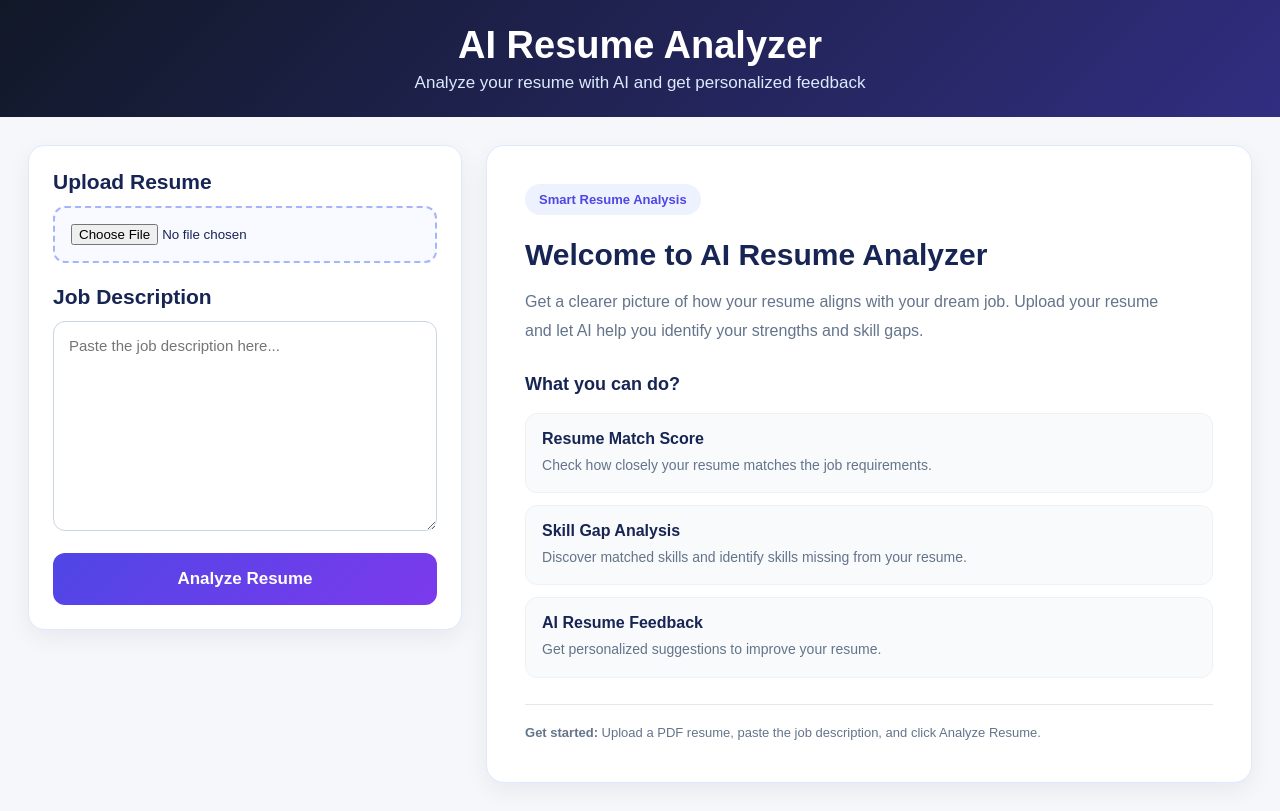
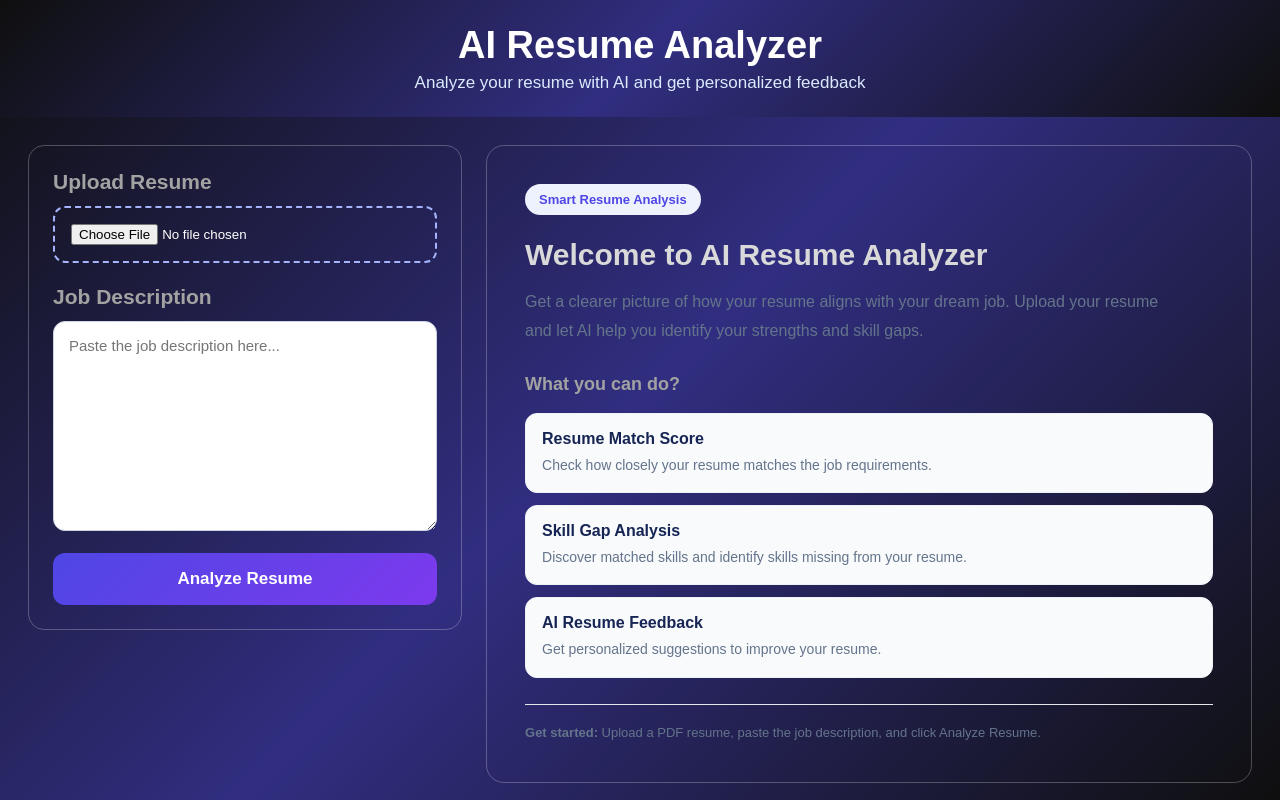
Before and after one commit to RitamNaskar11/Resume_analyzer, a Flask app: page / in a window 1280 px wide. Run offline with Flask 3, Linux system fonts and the light colour scheme.

Commit message:
Update commit

```diff
--- a/templates/index.html
+++ b/templates/index.html
@@ -14,15 +14,26 @@
             padding: 0;
         }
 
+        main {
+            background: transparent;
+        }
+
+        body {
+            margin: 0;
+            min-height: 100%;
+        }
+
         body {
             font-family: Arial, sans-serif;
-            background: #f5f7fb;
-            color: #172554;
+
+            background: linear-gradient(135deg, #0f0f0f, #312e81, #0f0f0f);
+
+            min-height: 100vh;
         }
 
         /* HEADER */
         .header {
-            background: linear-gradient(135deg, #111827, #312e81);
+            background: linear-gradient(135deg, #0f0f0f, #312e81, #0f0f0f);
             color: white;
             padding: 24px 20px;
             text-align: center;
@@ -48,10 +59,10 @@
 
         .dashboard {
             display: grid;
+            background: transparent;
 
             /* Left form + Right content */
-            grid-template-columns:
-                minmax(350px, 0.85fr) minmax(0, 1.5fr);
+            grid-template-columns: minmax(350px, 0.85fr) minmax(0, 1.5fr);
 
             gap: 24px;
             align-items: start;
@@ -60,11 +71,11 @@
         /* LEFT FORM */
         .input-panel {
             width: 100%;
-            background: white;
-            border: 1px solid #e0e7ff;
+            background: transparent;
+            border: 1px solid rgba(255, 255, 255, 0.25);
             border-radius: 16px;
             padding: 24px;
-            box-shadow: 0 8px 25px rgba(15, 23, 42, 0.06);
+            box-shadow: none;
         }
 
         .input-section {
@@ -74,7 +85,7 @@
         .input-section h2 {
             font-size: 21px;
             margin-bottom: 12px;
-            color: #172554;
+            color: #a2a2a2;
         }
 
         input[type="file"] {
@@ -82,8 +93,9 @@
             padding: 16px;
             border: 2px dashed #a5b4fc;
             border-radius: 12px;
-            background: #f8faff;
+            background: transparent;
             cursor: pointer;
+            color:white
         }
 
         textarea {
@@ -126,8 +138,8 @@
         .scanning-screen {
             display: none;
             min-height: 490px;
-            background: white;
-            border: 1px solid #e0e7ff;
+            background: transparent;
+            border: 1px solid rgba(255, 255, 255, 0.25);
             border-radius: 18px;
             padding: 40px;
             box-shadow: 0 8px 25px rgba(15, 23, 42, 0.06);
@@ -203,7 +215,7 @@
             border: 1px solid #e2e8f0;
             border-radius: 12px;
             overflow: hidden;
-            background: #f8fafc;
+            background: #3192f3;
         }
 
         .resume-preview iframe {
@@ -229,11 +241,11 @@
         .welcome-card {
             width: 100%;
             min-height: 490px;
-            background: white;
-            border: 1px solid #e0e7ff;
+            background: transparent;
+            border: 1px solid rgba(255, 255, 255, 0.25);
             border-radius: 18px;
             padding: 38px;
-            box-shadow: 0 8px 25px rgba(15, 23, 42, 0.06);
+            box-shadow: none;
 
             display: flex;
             flex-direction: column;
@@ -256,7 +268,7 @@
             font-size: 30px;
             line-height: 1.3;
             margin-bottom: 14px;
-            color: #172554;
+            color: #d9d9da;
         }
 
         .welcome-card .welcome-description {
@@ -271,7 +283,7 @@
         .steps-title {
             font-size: 18px;
             margin-bottom: 18px;
-            color: #172554;
+            color: #a2a2a2;
         }
 
         .feature {
@@ -308,12 +320,10 @@
 
         /* RESULT CARDS */
         .card {
-            background: white;
-            border-radius: 16px;
-            padding: 24px;
-            border: 1px solid #e5e7eb;
-            box-shadow: 0 8px 25px rgba(15, 23, 42, 0.06);
-            min-width: 0;
+            background: rgba(255, 255, 255, 0.10);
+            backdrop-filter: blur(12px);
+            -webkit-backdrop-filter: blur(12px);
+            border: 1px solid rgba(255, 255, 255, 0.25);
         }
 
         .card h2 {
@@ -570,8 +580,7 @@
 
                         <div class="resume-preview">
                             <!-- Change 'uploaded_file' to 'upload_file' -->
-                            <iframe src="{{ url_for('upload_file', filename=uploaded_filename) }}"
-                                width="100%"
+                            <iframe src="{{ url_for('upload_file', filename=uploaded_filename) }}" width="100%"
                                 height="400px">
 
                             </iframe>
```
